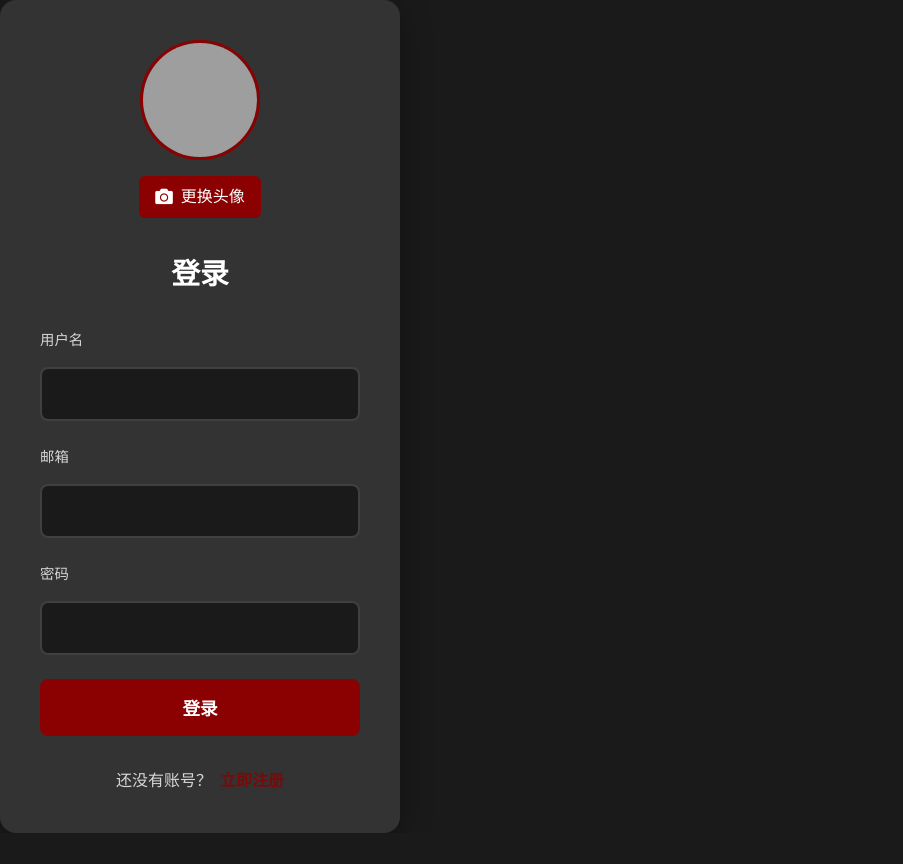
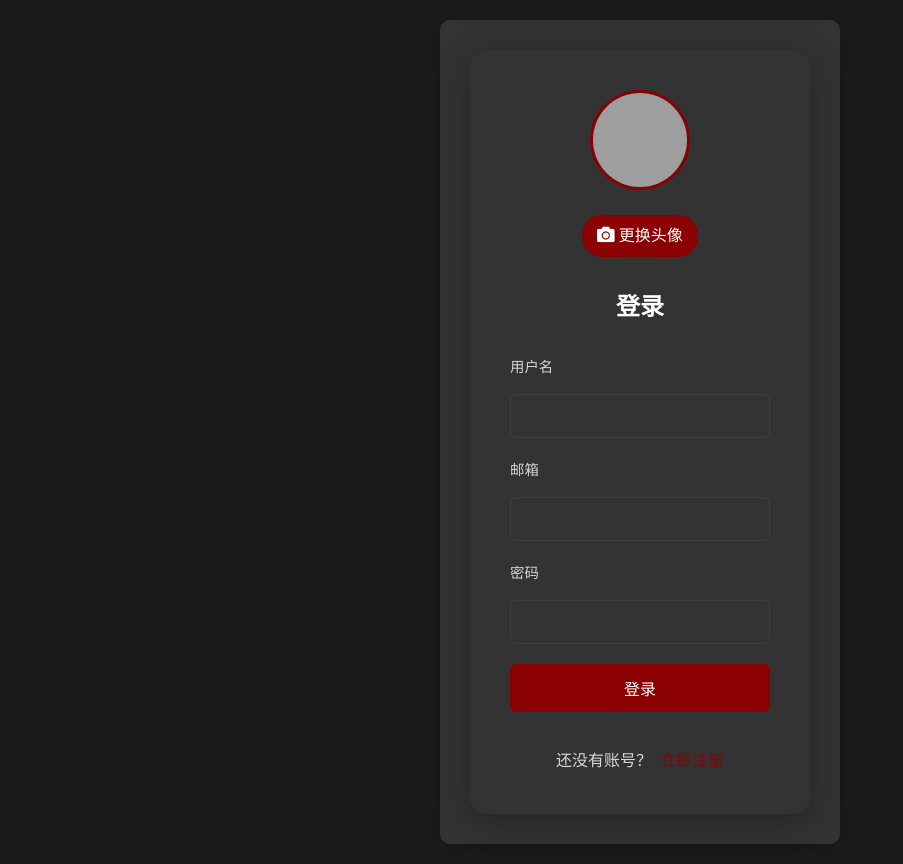
Before and after one commit to ouyabi/ai-reading-assistant, a website: page public/login.html in a window 1280 px wide. Shown: the whole page, without its empty margins (0-903 px from the left). Before the commit the page ends 833 px from the top, so only its background shows below. Drawn offline with Linux system fonts and the light colour scheme; grey boxes are pictures that could not be loaded.

Commit message:
接着修复...

```diff
--- a/public/app.js
+++ b/public/app.js
@@ -344,7 +344,7 @@ function updateUserInterface(userData) {
 // 处理退出登录
 function handleLogout() {
     localStorage.removeItem('currentUser');
-    window.location.href = 'login.html';
+    window.location.href = '/login.html';
 }
 
 // 初始化用户状态
@@ -385,7 +385,7 @@ document.addEventListener('DOMContentLoaded', () => {
     const currentUser = JSON.parse(localStorage.getItem('currentUser'));
     if (!currentUser) {
         // 如果未登录，跳转到登录页面
-        window.location.href = 'login.html';
+        window.location.href = '/login.html';
         return;
     }
 
--- a/public/auth.js
+++ b/public/auth.js
@@ -231,7 +231,8 @@ async function handleLogin(e) {
         };
 
         localStorage.setItem('currentUser', JSON.stringify(userData));
-        window.location.href = 'index.html'; // 登录成功后跳转到主页
+        // 登录成功后跳转到主页
+        window.location.href = '/index.html';
     } catch (error) {
         alert(error.message);
     }
@@ -286,7 +287,8 @@ async function handleSignup(e) {
         };
 
         localStorage.setItem('currentUser', JSON.stringify(userData));
-        window.location.href = 'index.html'; // 注册成功后跳转到主页
+        // 注册成功后跳转到主页
+        window.location.href = '/index.html';
     } catch (error) {
         alert(error.message);
     }
@@ -323,11 +325,11 @@ document.addEventListener('DOMContentLoaded', initAuth);
 document.addEventListener('DOMContentLoaded', () => {
     initializeAvatarFunctions();
 
-    const loginForm = document.getElementById('loginForm');
-    const registerForm = document.getElementById('registerForm');
+    const loginForm = document.getElementById('login-form');
+    const registerForm = document.getElementById('signup-form');
 
     loginForm?.addEventListener('submit', handleLogin);
-    registerForm?.addEventListener('submit', handleRegister);
+    registerForm?.addEventListener('submit', handleSignup);
 
     // 添加输入时的实时验证
     const forms = document.querySelectorAll('form');
@@ -342,7 +344,7 @@ document.addEventListener('DOMContentLoaded', () => {
     });
 
     // 检查用户登录状态
-    const currentUser = UserManager.getCurrentUser();
+    const currentUser = JSON.parse(localStorage.getItem('currentUser'));
     const isAuthPage = window.location.pathname.includes('login.html') ||
                       window.location.pathname.includes('register.html');
 
--- a/public/styles.css
+++ b/public/styles.css
@@ -865,3 +865,147 @@ header {
 .avatar-upload-btn i {
     font-size: 1.1rem;
 }
+
+/* 认证页面样式 */
+.auth-page {
+    min-height: 100vh;
+    display: flex;
+    align-items: center;
+    justify-content: center;
+    background-color: var(--background-color);
+    padding: 20px;
+}
+
+.auth-container {
+    width: 100%;
+    max-width: 400px;
+    background-color: var(--card-bg);
+    border-radius: 10px;
+    box-shadow: 0 4px 6px rgba(0, 0, 0, 0.1);
+    padding: 30px;
+    margin: auto;
+}
+
+.auth-form {
+    width: 100%;
+}
+
+.auth-form h2 {
+    text-align: center;
+    color: var(--text-color);
+    margin-bottom: 30px;
+    font-size: 24px;
+}
+
+.avatar-upload {
+    text-align: center;
+    margin-bottom: 30px;
+}
+
+.avatar-preview {
+    width: 100px;
+    height: 100px;
+    border-radius: 50%;
+    margin: 0 auto 15px;
+    overflow: hidden;
+    border: 3px solid var(--primary-color);
+}
+
+.avatar-preview img {
+    width: 100%;
+    height: 100%;
+    object-fit: cover;
+}
+
+.avatar-actions {
+    margin-top: 10px;
+}
+
+.avatar-upload-btn {
+    display: inline-block;
+    padding: 8px 15px;
+    background-color: var(--primary-color);
+    color: white;
+    border-radius: 20px;
+    cursor: pointer;
+    transition: background-color 0.3s;
+}
+
+.avatar-upload-btn:hover {
+    background-color: var(--primary-dark);
+}
+
+.form-group {
+    margin-bottom: 20px;
+}
+
+.form-group label {
+    display: block;
+    margin-bottom: 8px;
+    color: var(--text-color);
+    font-weight: 500;
+}
+
+.form-group input {
+    width: 100%;
+    padding: 12px;
+    border: 1px solid var(--border-color);
+    border-radius: 6px;
+    background-color: var(--input-bg);
+    color: var(--text-color);
+    transition: border-color 0.3s;
+}
+
+.form-group input:focus {
+    border-color: var(--primary-color);
+    outline: none;
+}
+
+.auth-form button[type="submit"] {
+    width: 100%;
+    padding: 12px;
+    background-color: var(--primary-color);
+    color: white;
+    border: none;
+    border-radius: 6px;
+    font-size: 16px;
+    font-weight: 500;
+    cursor: pointer;
+    transition: background-color 0.3s;
+}
+
+.auth-form button[type="submit"]:hover {
+    background-color: var(--primary-dark);
+}
+
+.auth-switch {
+    text-align: center;
+    margin-top: 20px;
+    color: var(--text-color);
+}
+
+.auth-switch a {
+    color: var(--primary-color);
+    text-decoration: none;
+    font-weight: 500;
+}
+
+.auth-switch a:hover {
+    text-decoration: underline;
+}
+
+/* 响应式设计 */
+@media (max-width: 480px) {
+    .auth-container {
+        padding: 20px;
+    }
+
+    .auth-form h2 {
+        font-size: 20px;
+    }
+
+    .avatar-preview {
+        width: 80px;
+        height: 80px;
+    }
+}
```
